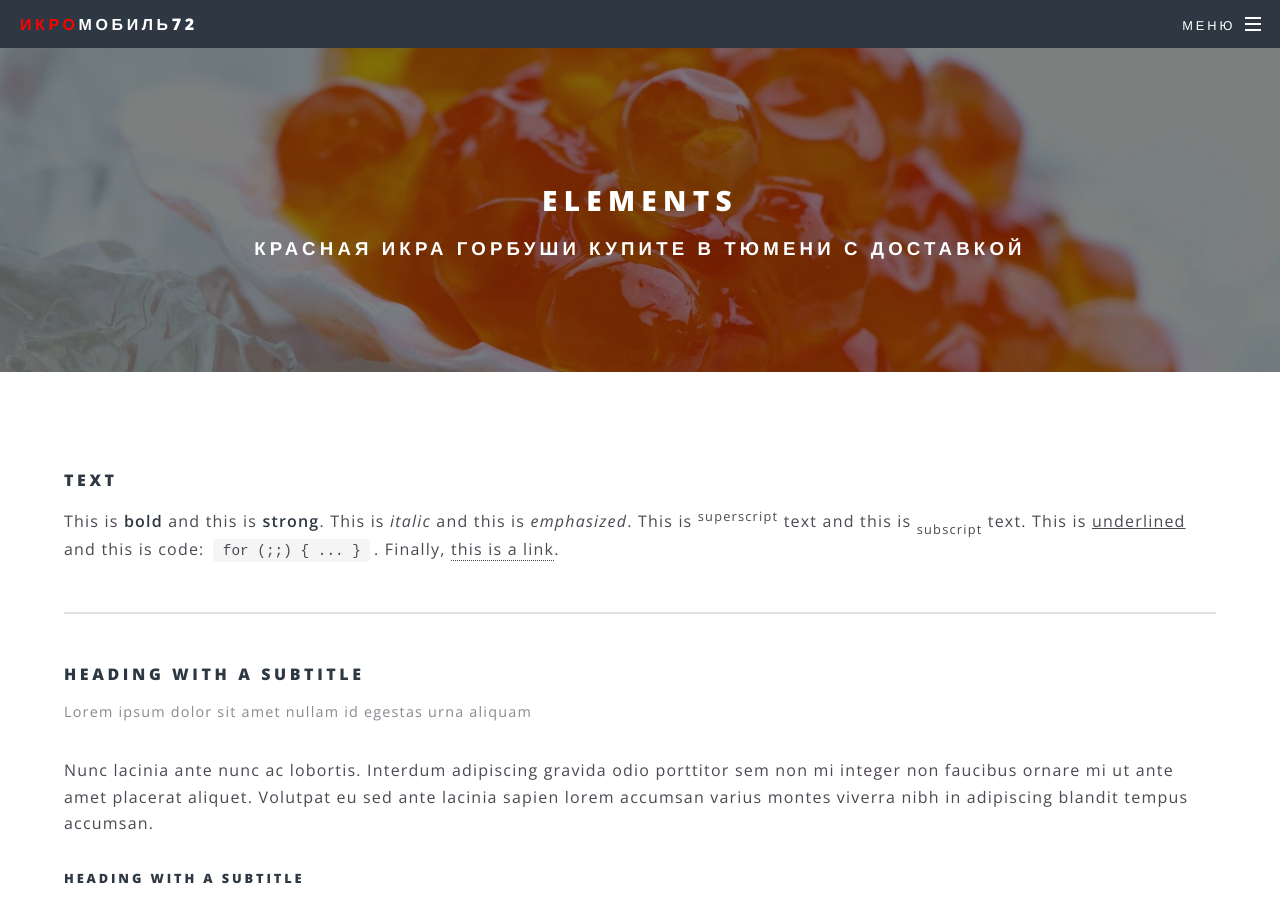
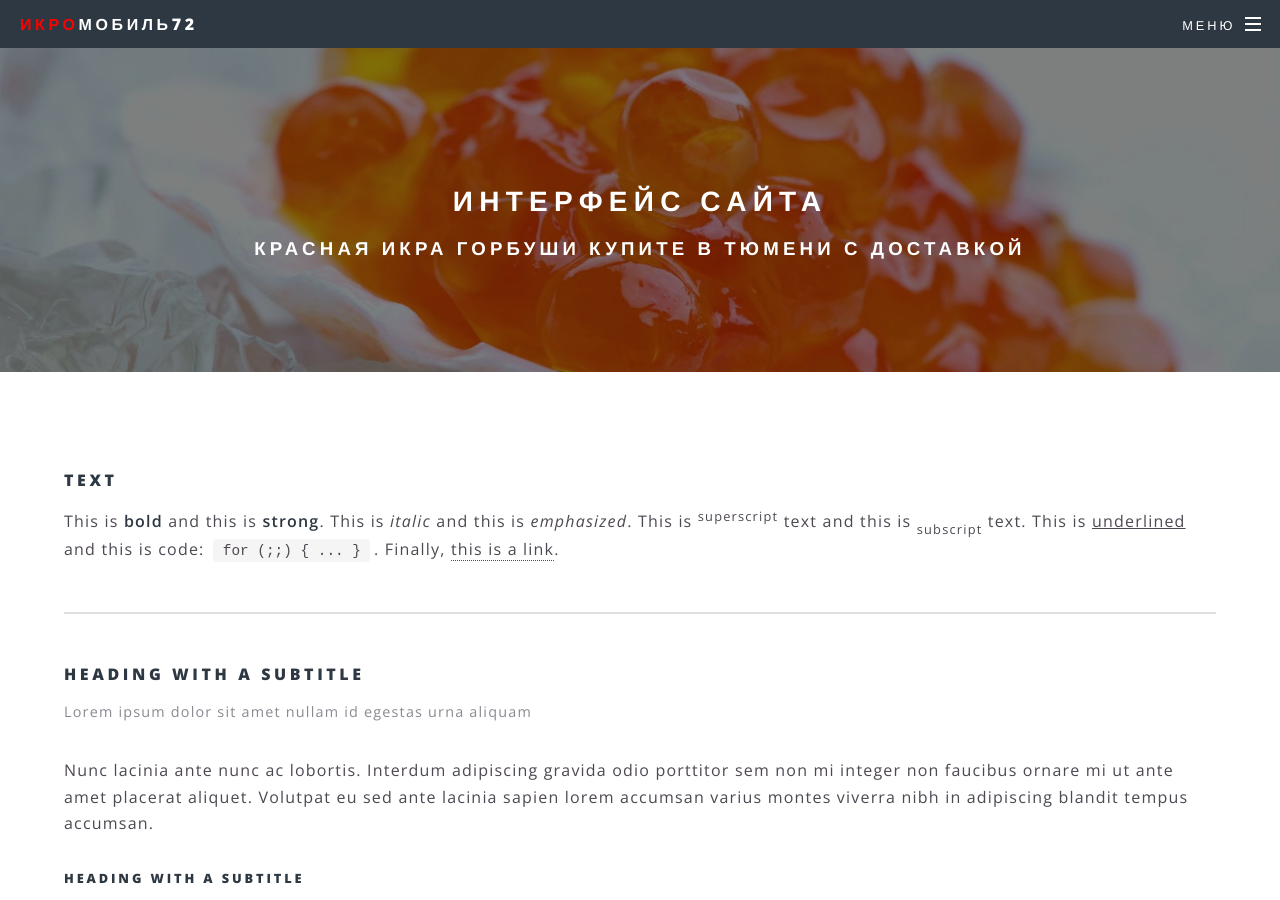
Before and after one commit to ikraman72/ikraman72.github.io, a Jekyll site: the page built from elements.html, in a window 1280 px wide and 900 px high. Built offline with Jekyll 4.4.1, drawn with Linux system fonts in a browser that asks for light colours.

Commit message:
Update from Forestry.io - Updated elements.html

```diff
--- a/elements.html
+++ b/elements.html
@@ -1,8 +1,9 @@
 ---
 layout: page
-title: Elements
+title: Интерфейс сайта
+
 ---
-			<section>
+<section>
 				<h4>Text</h4>
 				<p>This is <b>bold</b> and this is <strong>strong</strong>. This is <i>italic</i> and this is <em>emphasized</em>.
 				This is <sup>superscript</sup> text and this is <sub>subscript</sub> text.
```
